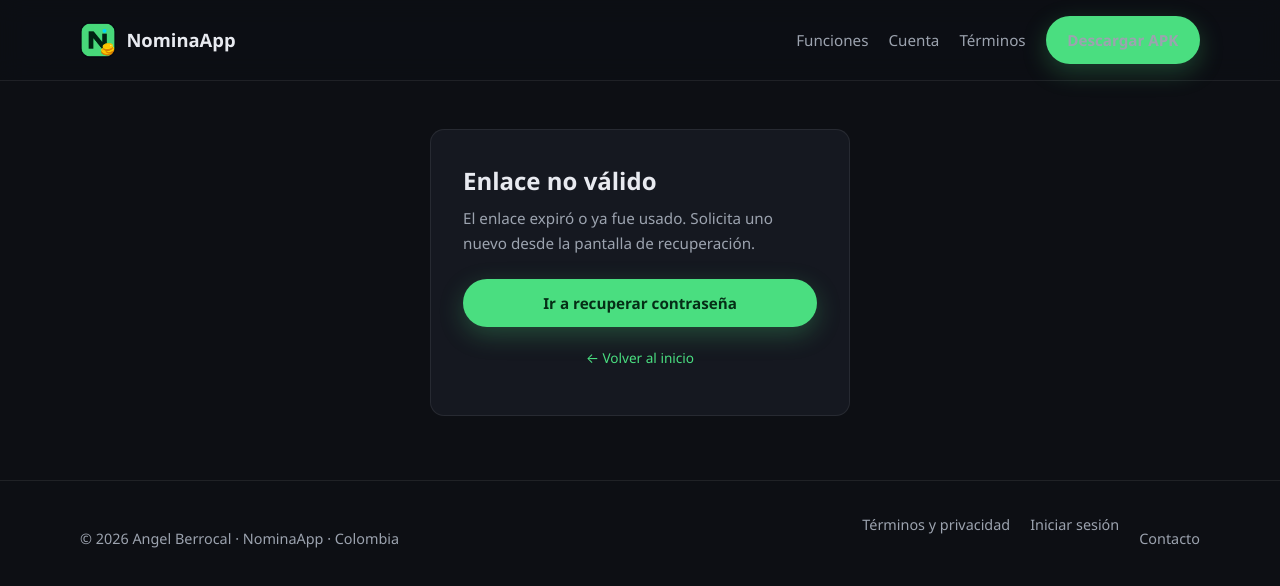
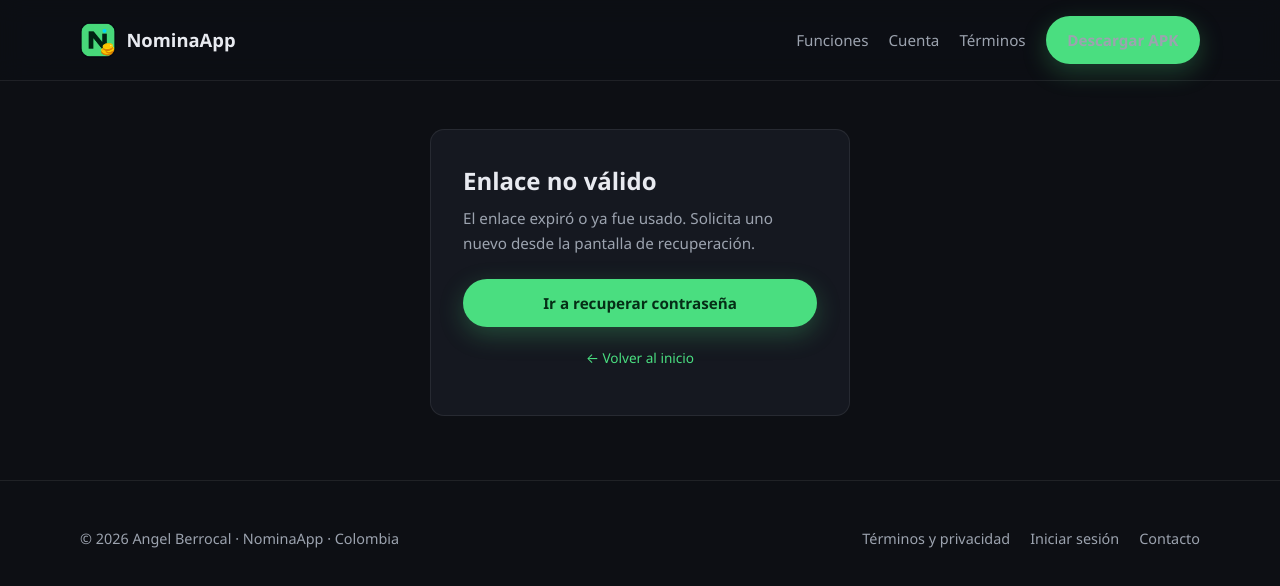
Before and after one commit to K4MIKAZ3/NominaCO-Pro, a Next.js app in the folder web/: page /restablecer-contrasena in a window 1280 px wide. Shown: the top 586 px of the page. Built offline with nearby package versions, Linux system fonts and the light colour scheme; no server answers.

Commit message:
Align Contacto footer link with sibling nav items.
Co-authored-by: Cursor <cursoragent@cursor.com>

```diff
--- a/web/app/globals.css
+++ b/web/app/globals.css
@@ -321,30 +321,34 @@ img {
 
 .footer-links {
   display: flex;
+  align-items: center;
   gap: 1.25rem;
   flex-wrap: wrap;
 }
 
-.footer-links a {
+.footer-links a,
+.footer-contact-trigger {
   color: var(--text-muted);
+  text-decoration: none;
+  line-height: 1.6;
 }
 
-.footer-links a:hover {
+.footer-links a:hover,
+.footer-contact-trigger:hover {
   color: var(--text);
+  text-decoration: underline;
 }
 
 .footer-contact-trigger {
   background: none;
   border: none;
   padding: 0;
+  margin: 0;
   font: inherit;
-  color: var(--text-muted);
   cursor: pointer;
-}
-
-.footer-contact-trigger:hover {
-  color: var(--text);
-  text-decoration: underline;
+  display: inline-flex;
+  align-items: center;
+  vertical-align: baseline;
 }
 
 .contact-overlay {
```
